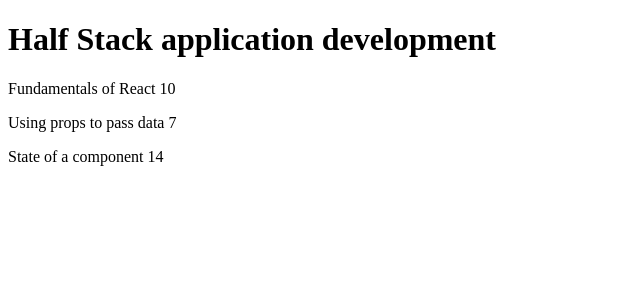
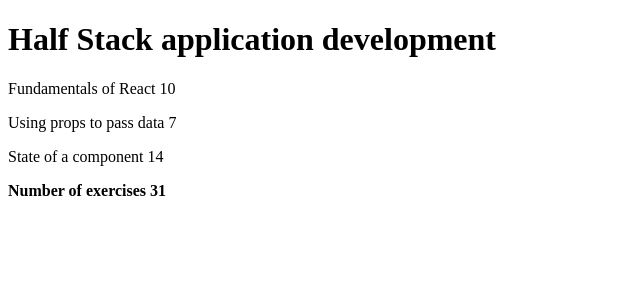
Before and after one commit to bstephe9/fullstackopen-exercises, a React (Vite) app: page / in a window 1280 px wide. Shown: the top 300 px of the page, without its empty margins (0-640 px from the left). Built offline with nearby package versions, Linux system fonts and the light colour scheme.

Commit message:
Steps 7-8: Calculate total with `reduce()`

```diff
--- a/src/App.jsx
+++ b/src/App.jsx
@@ -27,7 +27,7 @@
   return (
     <>
       <Course course={course}></Course>
-      {/* <Total parts={course.parts}></Total> */}
+      <Total parts={course.parts}></Total>
     </>
   )
 }
--- a/src/components/Total.jsx
+++ b/src/components/Total.jsx
@@ -1,11 +1,11 @@
-import React from 'react'
-
-function Total(props) {
-  const exerciseCount = props.parts[0].exercises + props.parts[1].exercises + props.parts[2].exercises
+function Total({ parts }) {
+  const exerciseCount = parts.reduce(
+    (total, part) => total + part.exercises, 0
+  )
 
   return (
     <>
-      <p>Number of exercises {exerciseCount}</p>
+      <p><b>Number of exercises {exerciseCount}</b></p>
     </>
   )
 }
```
